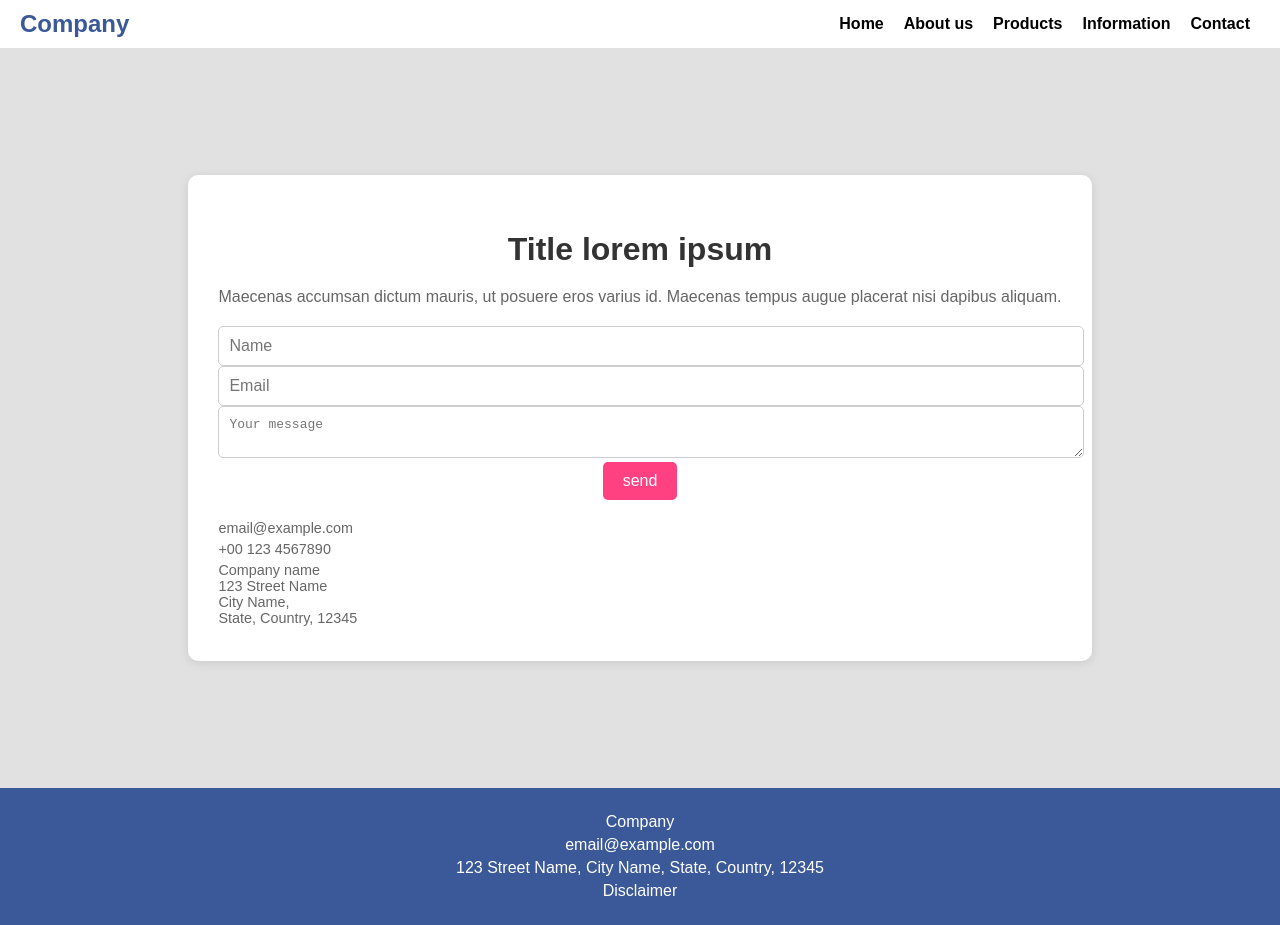
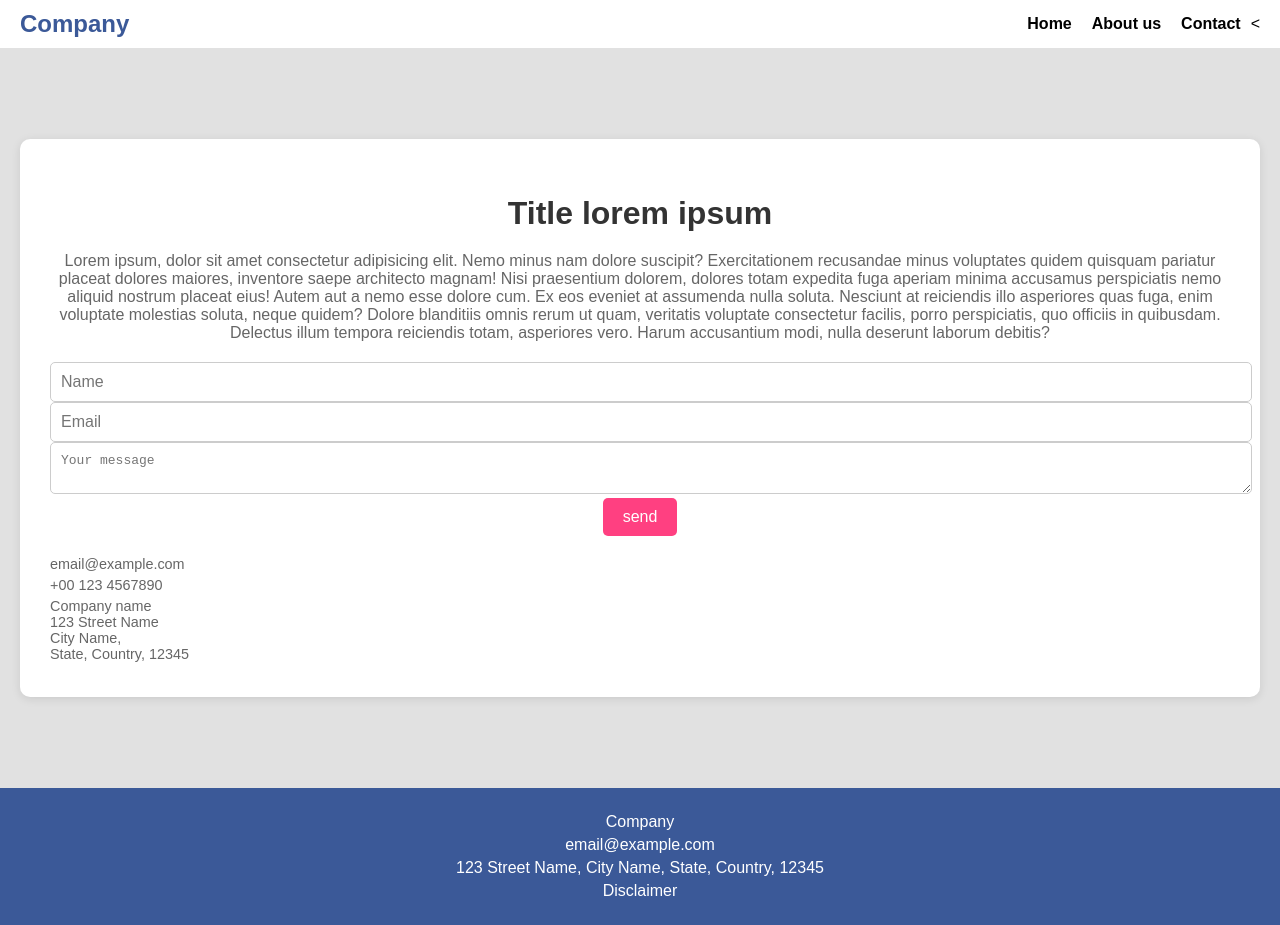
Before and after one commit to Karush2807/DjangoProjects, a Django app: page /contact/ in a window 1280 px wide. Run offline with Django 5.2, Linux system fonts and the light colour scheme.

Commit message:
minor changesgit add .

```diff
--- a/chai and DJango/coffeeaurDjango/templates/website/contact.html
+++ b/chai and DJango/coffeeaurDjango/templates/website/contact.html
@@ -16,16 +16,15 @@
             <ul>
                 <li><a href="#">Home</a></li>
                 <li><a href="#">About us</a></li>
-                <li><a href="#">Products</a></li>
-                <li><a href="#">Information</a></li>
                 <li><a href="#">Contact</a></li>
+                <
             </ul>
         </nav>
     </header>
     <main>
         <section class="contact-form">
             <h1>Title lorem ipsum</h1>
-            <p>Maecenas accumsan dictum mauris, ut posuere eros varius id. Maecenas tempus augue placerat nisi dapibus aliquam.</p>
+            <p>Lorem ipsum, dolor sit amet consectetur adipisicing elit. Nemo minus nam dolore suscipit? Exercitationem recusandae minus voluptates quidem quisquam pariatur placeat dolores maiores, inventore saepe architecto magnam! Nisi praesentium dolorem, dolores totam expedita fuga aperiam minima accusamus perspiciatis nemo aliquid nostrum placeat eius! Autem aut a nemo esse dolore cum. Ex eos eveniet at assumenda nulla soluta. Nesciunt at reiciendis illo asperiores quas fuga, enim voluptate molestias soluta, neque quidem? Dolore blanditiis omnis rerum ut quam, veritatis voluptate consectetur facilis, porro perspiciatis, quo officiis in quibusdam. Delectus illum tempora reiciendis totam, asperiores vero. Harum accusantium modi, nulla deserunt laborum debitis?</p>
             <form>
                 <input type="text" name="name" placeholder="Name" required>
                 <input type="email" name="email" placeholder="Email" required>
```
Also changed, not shown: chai and DJango/coffeeaurDjango/templates/website/about.html (+4 -4 lines).
